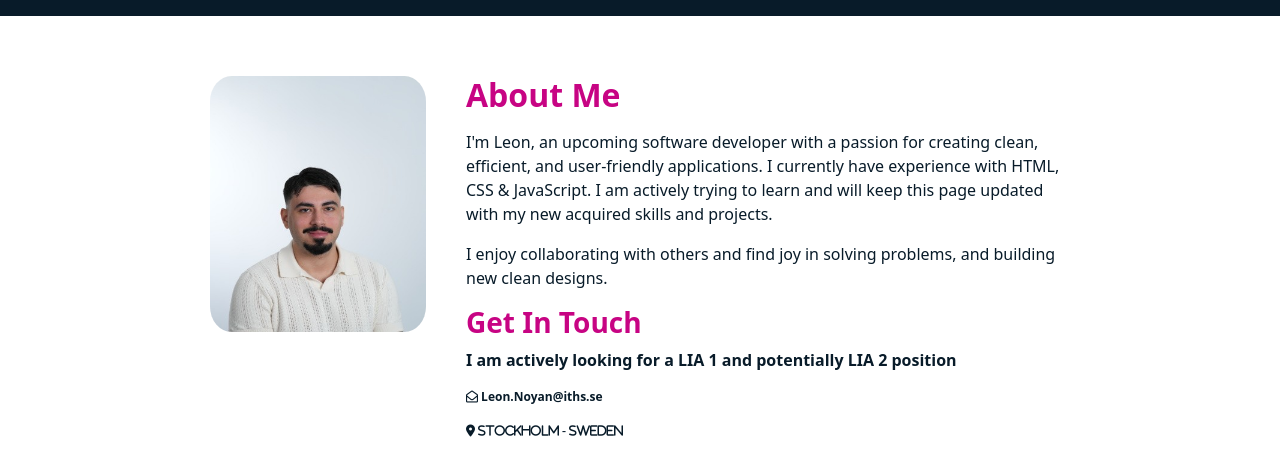
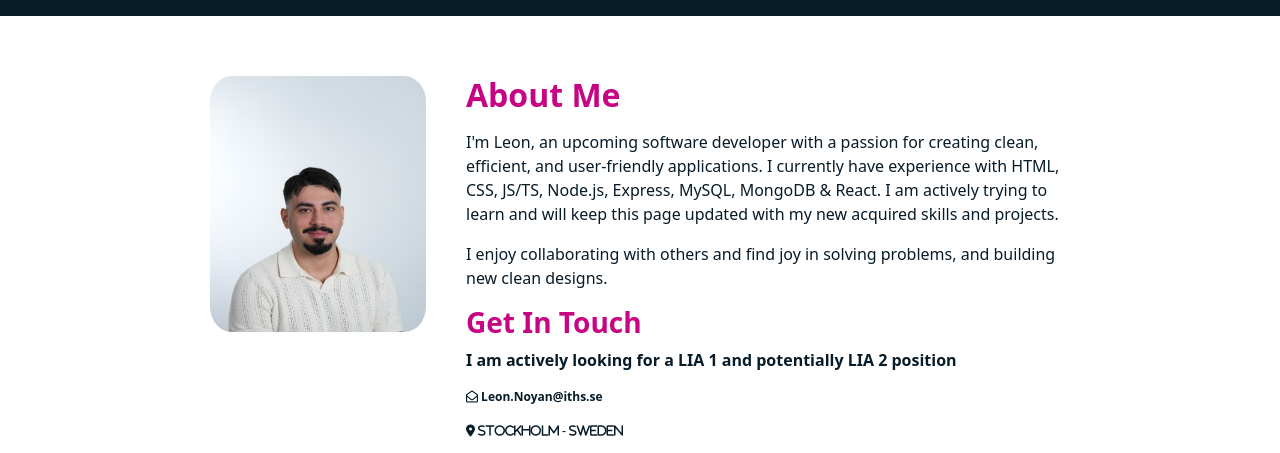
Before and after one commit to Leon-Noyan/Portfolio, a plain HTML site: page index.html in a window 1280 px wide. Shown: the part 840-1293 px from the top of the page. Drawn offline with nearby package versions, Linux system fonts and the light colour scheme; a web font is replaced by a local one.

Commit message:
Update skills and technologies in About Me section

```diff
--- a/index.html
+++ b/index.html
@@ -99,7 +99,7 @@
                         <div class="about-text">
                             <h2>About Me</h2>
                             <p>
-                               I'm Leon, an upcoming software developer with a passion for creating clean, efficient, and user-friendly applications. I currently have experience with HTML, CSS & JavaScript. I am actively trying to learn and will keep this page updated with my new acquired skills and projects.
+                               I'm Leon, an upcoming software developer with a passion for creating clean, efficient, and user-friendly applications. I currently have experience with HTML, CSS, JS/TS, Node.js, Express, MySQL, MongoDB & React. I am actively trying to learn and will keep this page updated with my new acquired skills and projects.
                             </p>
                             <p>
                                 I enjoy collaborating with others and find joy in solving problems, and building new clean designs.
```
